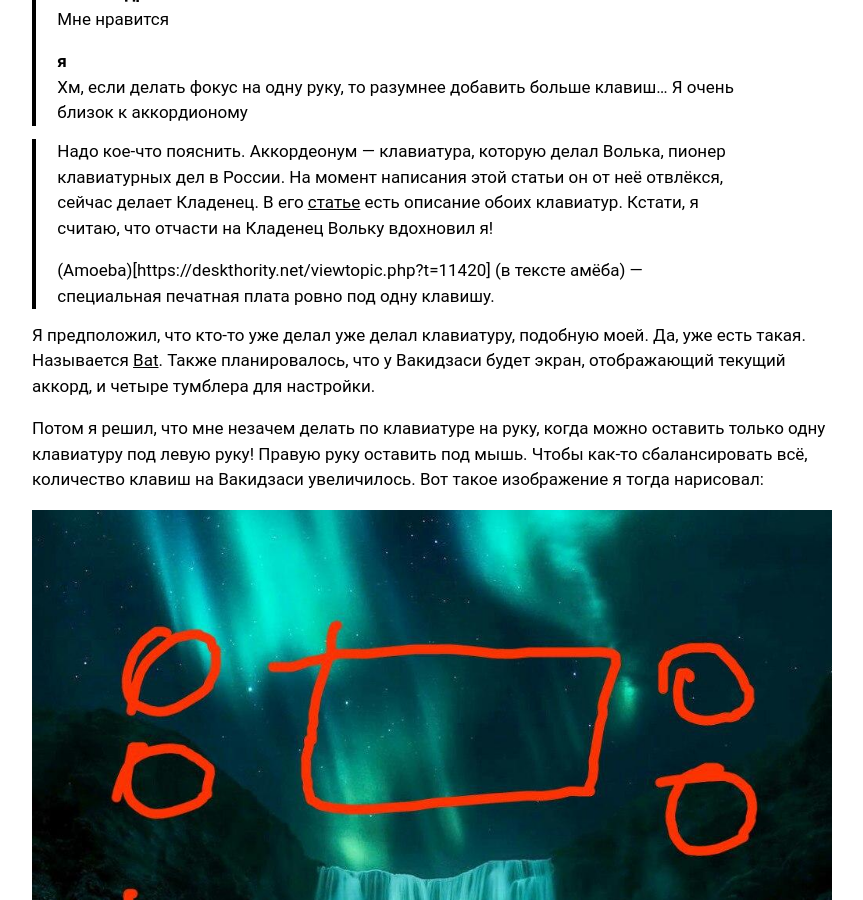
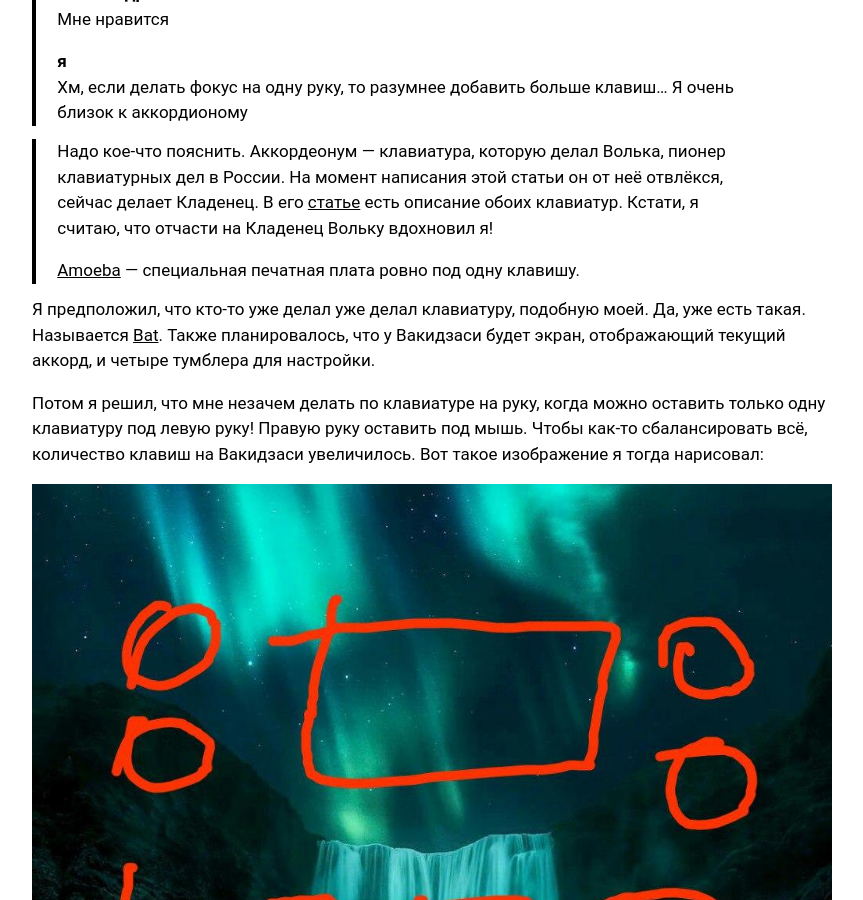
Before and after one commit to bouncepaw/bouncepaw.github.io, a Jekyll site: the page built from _posts/2019-03-16-wakizashi-concept.md, in a window 1280 px wide and 900 px high, scrolled down 1144 px. Shown: the whole window, without its empty margins (208-1071 px from the left). Built offline with Jekyll 4.4.1, drawn with Linux system fonts in a browser that asks for light colours.

Commit message:
And once more!

```diff
--- a/_posts/2019-03-16-wakizashi-concept.md
+++ b/_posts/2019-03-16-wakizashi-concept.md
@@ -21,8 +21,8 @@ layout:    ru
 микроконтроллеры»](https://t.me/klavaorgwork):
 
 > **я**<br>Вакидзаси — короткий японский меч, который самураи носили вместе с
-> основным мечом — катаной. Примерно так моя гипотетическая клавиатура может
-> дополнять основную, поэтому я назову её Вакидзаси.
+> основным мечом&nbsp;— катаной. Примерно так моя гипотетическая клавиатура
+> может дополнять основную, поэтому я назову её Вакидзаси.
 >
 > **Вячеслав**<br>Покажешь макет?
 >
@@ -43,14 +43,14 @@ layout:    ru
 > **я**<br>Хм, если делать фокус на одну руку, то разумнее добавить больше
 > клавиш… Я очень близок к аккордионому
 
-> Надо кое-что пояснить. Аккордеонум — клавиатура, которую делал Волька, пионер
-> клавиатурных дел в России. На момент написания этой статьи он от неё отвлёкся,
-> сейчас делает Кладенец. В его
+> Надо кое-что пояснить. Аккордеонум&nbsp;— клавиатура, которую делал Волька,
+> пионер клавиатурных дел в России. На момент написания этой статьи он от неё
+> отвлёкся, сейчас делает Кладенец. В его
 > [статье](http://ibnteo.klava.org/keyboard/accord-alternately) есть описание
 > обоих клавиатур. Кстати, я считаю, что отчасти на Кладенец Вольку вдохновил я!
 >
-> (Amoeba)[https://deskthority.net/viewtopic.php?t=11420] (в тексте амёба) —
-> специальная печатная плата ровно под одну клавишу.
+> [Amoeba](https://deskthority.net/viewtopic.php?t=11420)&nbsp;— специальная
+> печатная плата ровно под одну клавишу.
 
 Я предположил, что кто-то уже делал уже делал клавиатуру, подобную моей. Да, уже
 есть такая. Называется [Bat](http://xahlee.info/kbd/bat_keyboard.html). Также
```
